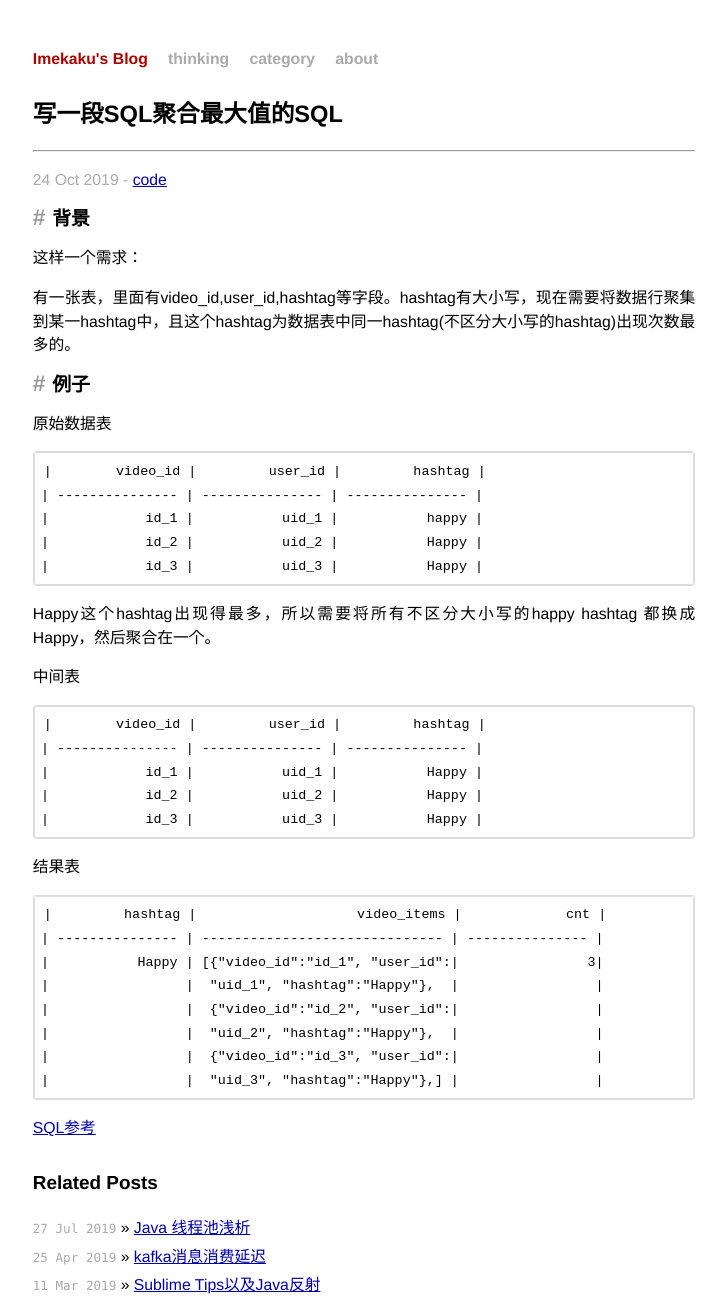
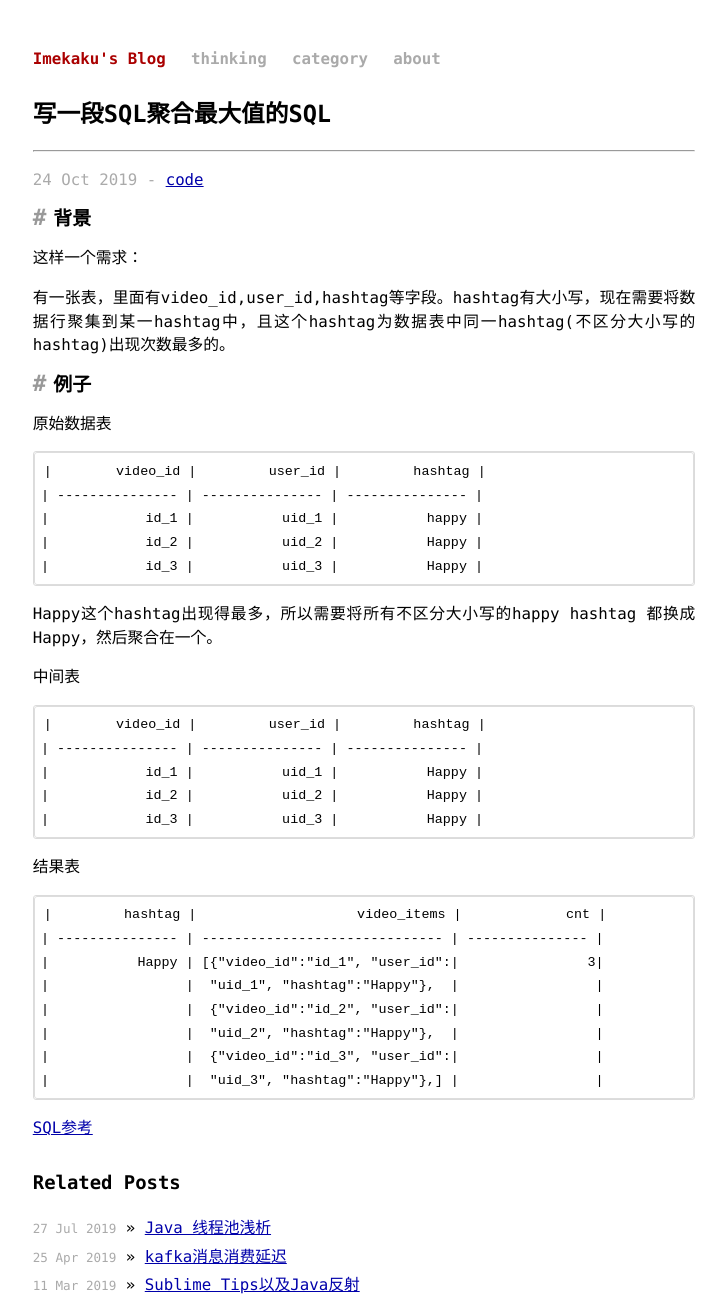
Before and after one commit to imekaku/imekaku.github.io, a Jekyll site: the page built from _posts/2019-10-24-hive-sql-calculate-max-hashtag.md, in a window 1280 px wide. Shown: the whole page, without its empty margins (276-1002 px from the left). Built offline with Jekyll 4.4.1, drawn with Linux system fonts in a browser that asks for light colours.

Commit message:
update the website style

```diff
--- a/css/screen.css
+++ b/css/screen.css
@@ -20,9 +20,10 @@ body {
   /*font: 13.34px helvetica, arial, clean, sans-serif;*/
   /*font: 14.34px STKaiti, Kaiti, helvetica, arial, clean, sans-serif;*/
   font-size: 14.34px;
-  font-family: "Ubuntu Mono","Helvetica Neue",Helvetica,Arial,sans-serif;
+  /* font-family: "Ubuntu Mono","Helvetica Neue",Helvetica,Arial,sans-serif; */
+  font-family: Monaco, 'Courier New', monospace;
   /*font: 14.34px "Ubuntu Mono","Helvetica Neue",Helvetica,Arial, STHeiti, SimHei, helvetica, arial, clean, sans-serif;*/
-  /**font-size: small;*/
+  /* font-size: small; */
   font-feature-settings: "kern" 1;
   font-weight: 300;
   text-align: center;
@@ -220,7 +221,8 @@ ul.thinking span {
   border: 1px solid #ddd;
   background-color: #FFFFFF;
   padding: 0.4em;
-  overflow-y: scroll;
+  /* overflow-y: scroll; */
+  /* 去除滑轨 */
 }
 
 #post ul,
```
